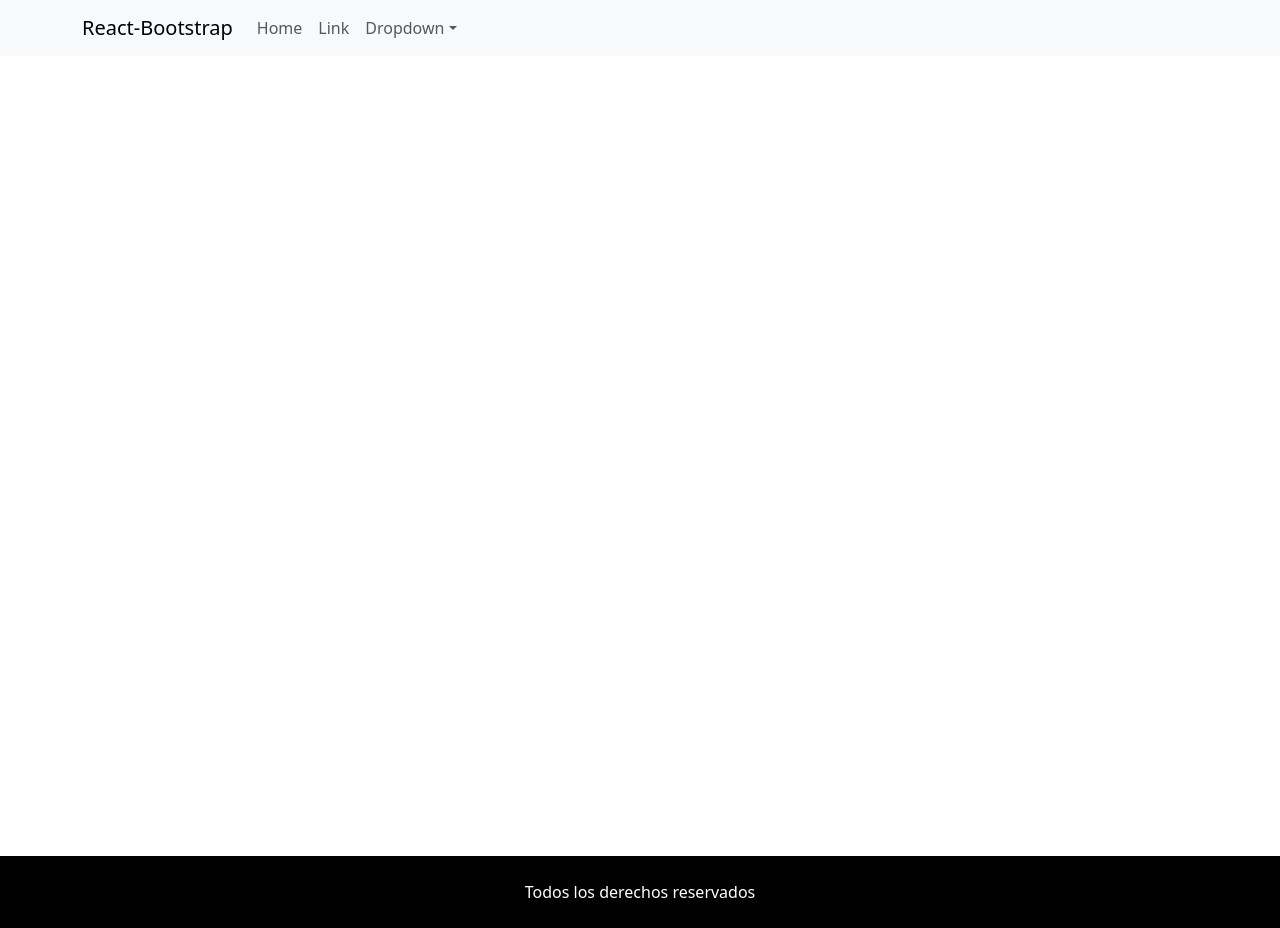
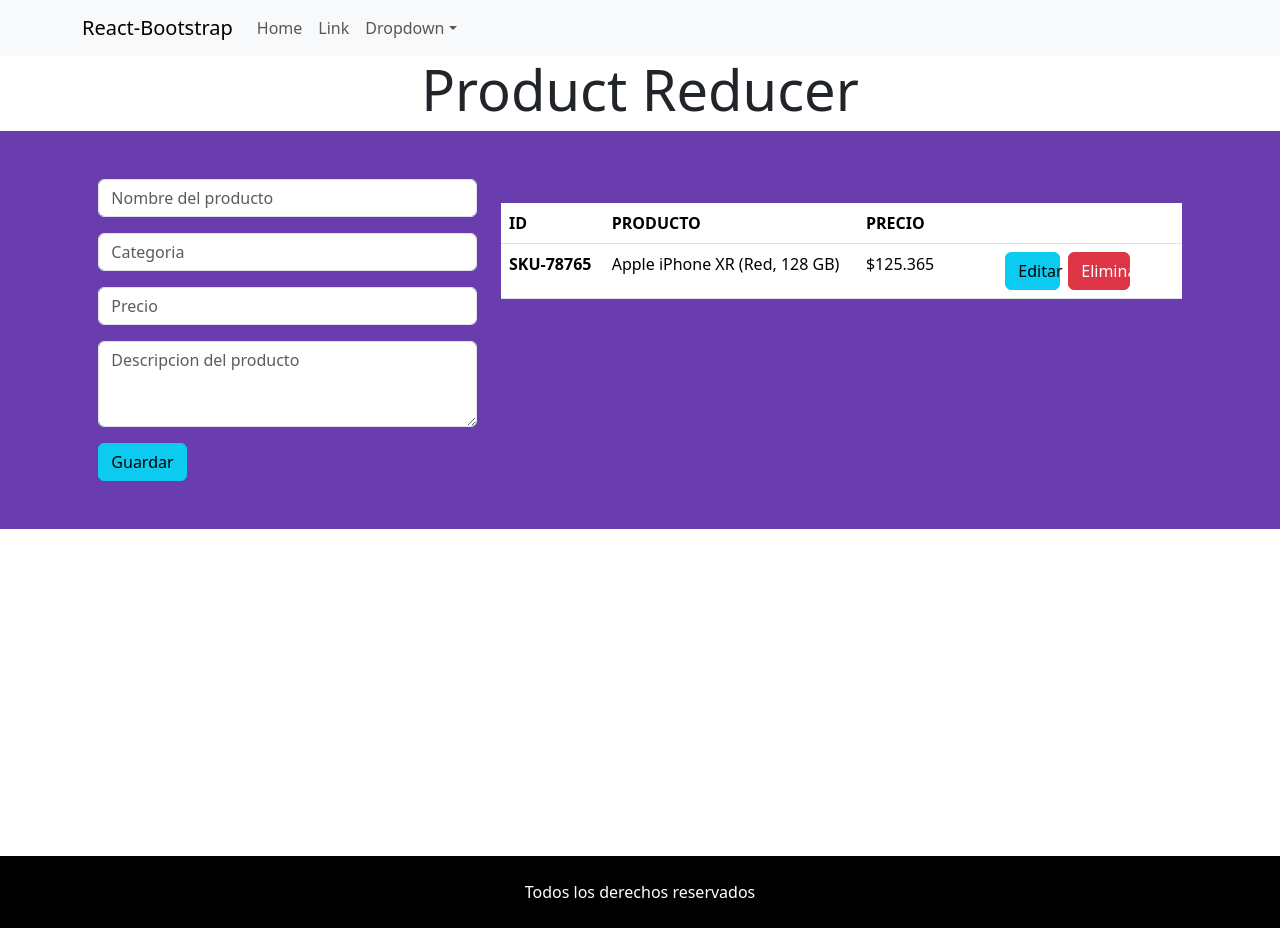
Before and after one commit to lourdesgarciafyl/CursoReact-04-ProductReducer, a React (Vite) app: page / in a window 1280 px wide. Built offline with nearby package versions, Linux system fonts and the light colour scheme.

Commit message:
se agrega la carpeta del admin, add y list products

```diff
--- a/src/App.jsx
+++ b/src/App.jsx
@@ -2,13 +2,20 @@ import './App.css'
 import 'bootstrap/dist/css/bootstrap.min.css';
 import Navegacion from './components/Navegacion'
 import FooterPag from './components/FooterPag';
+import AddProduct from './components/admin/AddProduct';
+import ListProduct from './components/admin/ListProduct';
+
 function App() {
 
   return (
     <>
     <Navegacion />
     <section className='mainSection'>
-
+      <h1 className='display-4 text-center' style={{  fontWeight:'lighter'}}>Product Reducer</h1>
+      <div className='row p-5 justify-content-center' style={{ backgroundColor: '#693dae' }}>
+        <AddProduct />
+        <ListProduct />
+      </div>
     </section>
     <FooterPag />
     </>
--- /dev/null
+++ b/src/components/admin/AddProduct.jsx
@@ -0,0 +1,46 @@
+const AddProduct = () => {
+
+
+
+    return (
+
+      <div className="col-lg-4" >
+          <form>
+              <div className="mb-3">
+                  <input
+                      type="text"
+                      className="form-control"
+                      placeholder="Nombre del producto"
+                      name='title'
+                  />
+              </div>
+              <div className="mb-3">
+                  <input
+                      type="text"
+                      className="form-control"
+                      placeholder="Categoria"
+                      name='category'
+                  />
+              </div>
+              <div className="mb-3">
+                  <input
+                      type="text"
+                      className="form-control"
+                      placeholder="Precio"
+                      name='price'
+                  />
+              </div>
+              <div className="mb-3">
+                  <textarea
+                      className="form-control"
+                      rows="3"
+                      placeholder='Descripcion del producto'
+                      name='description'>
+                  </textarea>
+              </div>
+              <button className='btn btn-info'>Guardar</button>
+          </form>
+      </div>
+    )
+  }
+  export default AddProduct
--- /dev/null
+++ b/src/components/admin/ListProduct.jsx
@@ -0,0 +1,30 @@
+const ListProduct = () => {
+
+    return (
+      <div className="col-lg-7" >
+          <table className="table mt-4 table-resposive" >
+              <thead>
+                  <tr>
+                  <th scope="col">ID</th>
+                  <th scope="col">PRODUCTO</th>
+                  <th scope="col">PRECIO</th>
+                  <th scope="col"></th>
+                  </tr>
+              </thead>
+              <tbody>
+                  <tr>
+                  <th scope="row">SKU-78765</th>
+                  <td>Apple iPhone XR (Red, 128 GB)</td>
+                  <td>$125.365</td>
+                  <td className="text-center">
+                      <button className='btn btn-info mx-2 w-25'>Editar</button>
+                      <button className='btn btn-danger w-25 pe-5'>Eliminar</button>
+                  </td>
+                  </tr>
+              </tbody>
+          </table>
+      </div>
+    )
+  }
+
+export default ListProduct;
```
Also changed, not shown: src/App.css (line endings or trailing spaces).
